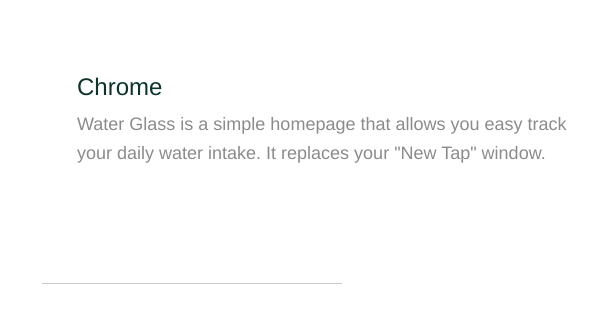
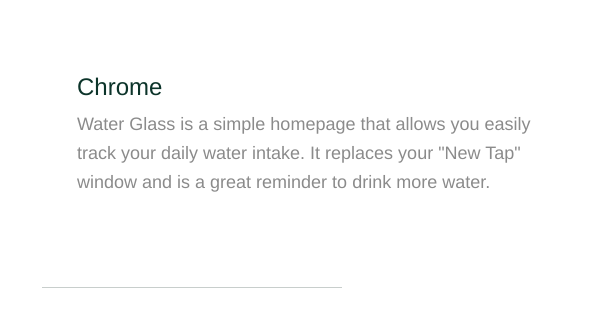
Before and after one commit to OneClickLab/WaterGlass, a website: page views/index.html in a window 1280 px wide. Shown: the part 456-776 px from the top of the page, 448-1046 px from the left. Drawn offline with nearby package versions, Linux system fonts and the light colour scheme.

Commit message:
Fixed the text

```diff
--- a/views/index.html
+++ b/views/index.html
@@ -48,7 +48,7 @@
                         </div>
                         <div class="col-md-8 col-sm-8">
                             <h3>Chrome</h3>
-                            <p>Water Glass is a simple homepage that allows you easy track your daily water intake. It replaces your "New Tap" window.</p>
+                            <p>Water Glass is a simple homepage that allows you easily track your daily water intake. It replaces your "New Tap" window and is a great reminder to drink more water.</p>
                         </div>
                     </div>
                 </div>
```
Also changed, not shown: 1 other file.
